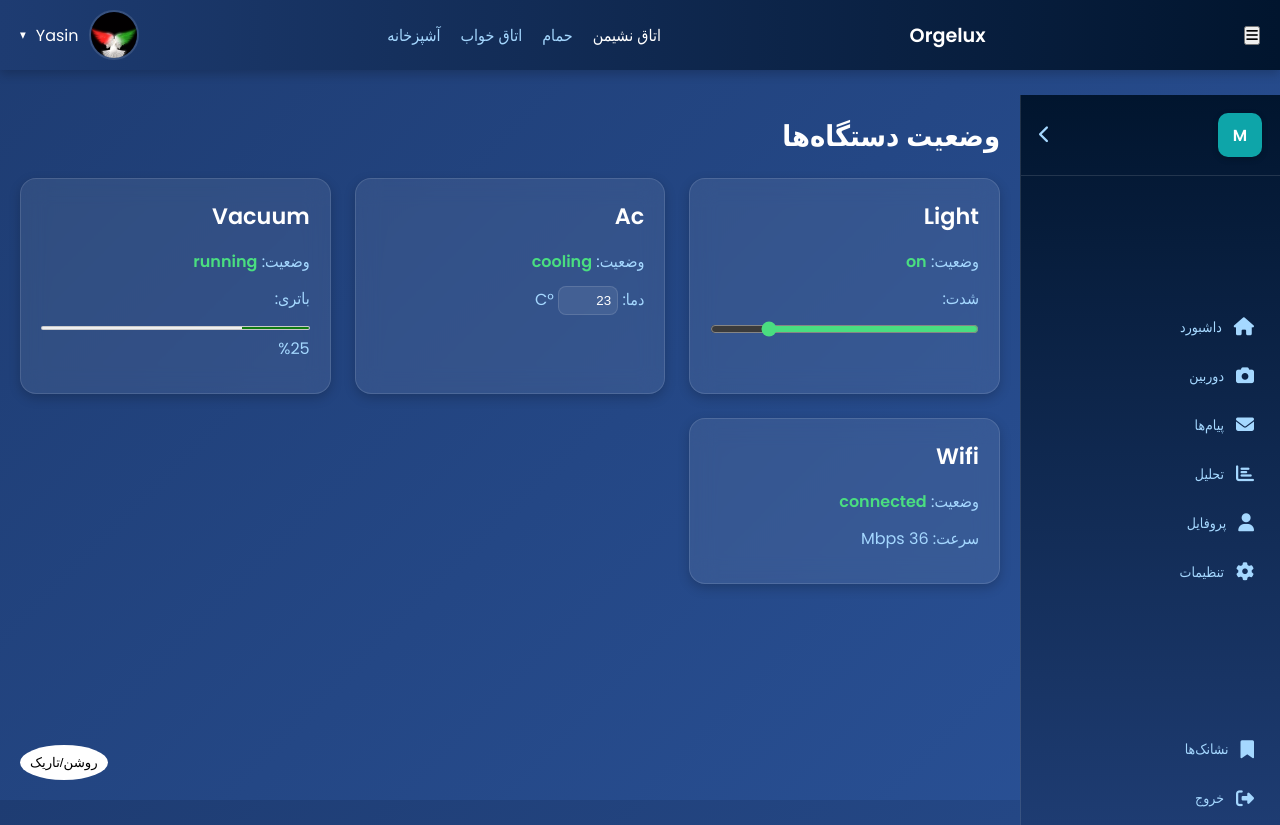
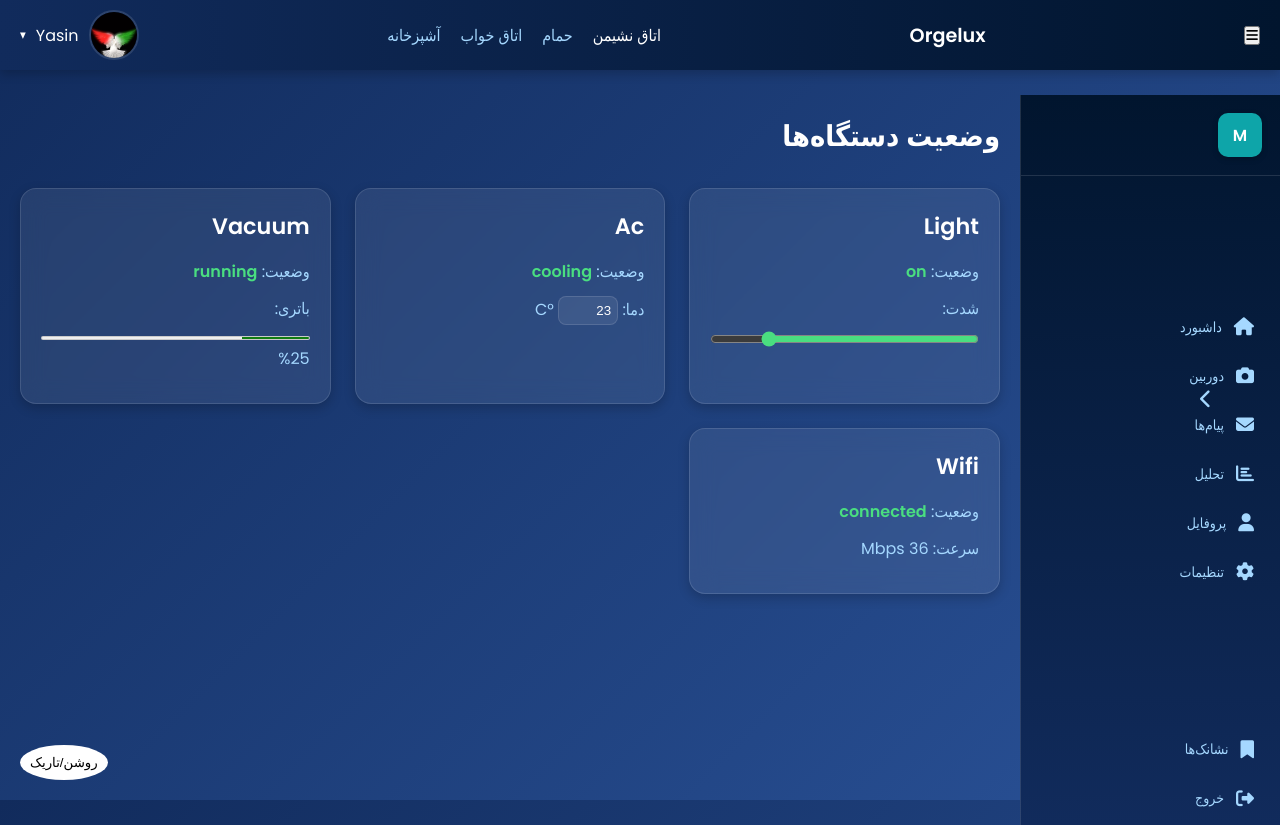
Before and after one commit to Ya3in13/Smart-home, a Flask app: page /home in a window 1280 px wide. Run offline with Flask 3, Linux system fonts and the light colour scheme.

Commit message:
Update style.css

```diff
--- a/web Server/static/style.css
+++ b/web Server/static/style.css
@@ -2,7 +2,7 @@
 
 /* متغیرهای تم برای هماهنگی */
 :root {
-  --primary-bg: #1e3c72; /* آبی تیره اصلی */
+  --primary-bg: #112b5c; /* آبی تیره اصلی */
   --secondary-bg: #01152e; /* آبی-بنفش سایدبار */
   --accent: #4ade80; /* سبز برای وضعیت */
   --text-white: #ffffff;
@@ -131,9 +131,15 @@ html, body {
   background: none;
   border: none;
   color: var(--text-muted);
-  font-size: 18px;
+  font-size: 1.2rem;
   cursor: pointer;
-  transition: color 0.2s;
+  transition: 0.2s;
+  position: absolute;  /* برای چسباندن */
+  right: 60px; /* چسبیده به چپ */
+  top: 50%;
+  transform: translateY(-50%);  /* وسط عمودی */
+  padding: 8px;
+  z-index: 1001;  /* بالای همه */
 }
 
 .toggle-btn:hover {
@@ -154,7 +160,7 @@ html, body {
   padding: 12px 18px;
   border-radius: 10px;
   margin: 4px 0;
-  transition: all 0.2s;
+  transition: all 0.4s;
 }
 
 .nav a:hover {
@@ -300,7 +306,7 @@ meter {
 /* انیمیشن نرم برای لود */
 @keyframes fadeIn {
   from { opacity: 0; transform: translateY(20px); }
-  to { opacity: 1; transform: translateY(0); }
+  to { opacity: 1; transform: translateY(10px); }
 }
 
 .device-card {
```
